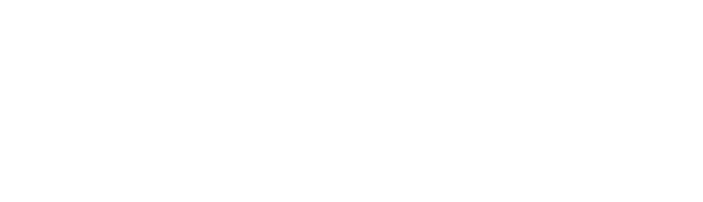
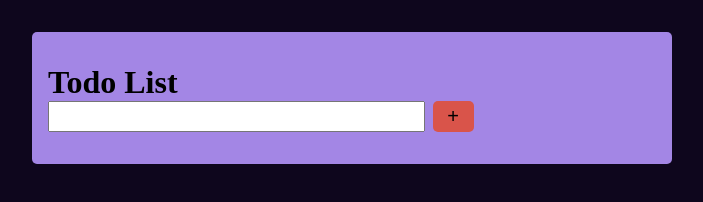
Before and after one commit to niahon/todo-list, a plain HTML site: page index.html in a window 1280 px wide. Shown: the whole page, without its empty margins (288-991 px from the left). Drawn offline with Linux system fonts and the light colour scheme.

Commit message:
Create and style base for todo list

```diff
--- a/index.html
+++ b/index.html
@@ -8,6 +8,12 @@
     <script src="script.js" defer></script>
 </head>
 <body>
-
+    <div class="todo-container">
+        <h1>Todo List</h1>
+        <div class="search-flex">
+            <input type="search">
+            <input type="submit" value="+">
+        </div>
+    </div>
 </body>
 </html>
--- a/style.css
+++ b/style.css
@@ -1,4 +1,10 @@
 :root {
+    --text-color: #e1d9f7;
+    --invert-text-color: rgb(34, 34, 34);
+    --background-color: #0e061d;
+    --primary-color: #a386e5;
+    --secondary-color: #8f1e42;
+    --accent-color: #d9544a;
 
 }
 
@@ -16,3 +22,43 @@ html {
 * {
     box-sizing: inherit;
 }
+
+body {
+    background-color: var(--background-color);
+}
+
+/* TODO LIST */
+
+.todo-container {
+    padding: 2rem 1rem;
+    background-color: var(--primary-color);
+    width: 90%;
+    border-radius: 5px;
+    margin: 2rem auto 0;
+
+    @media (min-width: 768px) {
+        width: 65%;
+    }
+
+    @media (min-width: 1279px) {
+        width: 50%;
+    }
+}
+    .search-flex {
+        display: flex;
+        gap: 0.5rem;
+        width: 70%;
+    }
+    input[type="search"] {
+        font-size: 20px;
+        flex-grow: 10;
+    }
+    input[type="submit"] {
+        background-color: var(--accent-color);
+        border: none;
+        flex: 0 0 30px;
+        flex-grow: 1;
+        font-size: 20px;
+        padding: 0.25rem;
+        border-radius: 5px;
+    }
```
Also changed, not shown: 1 other file.
